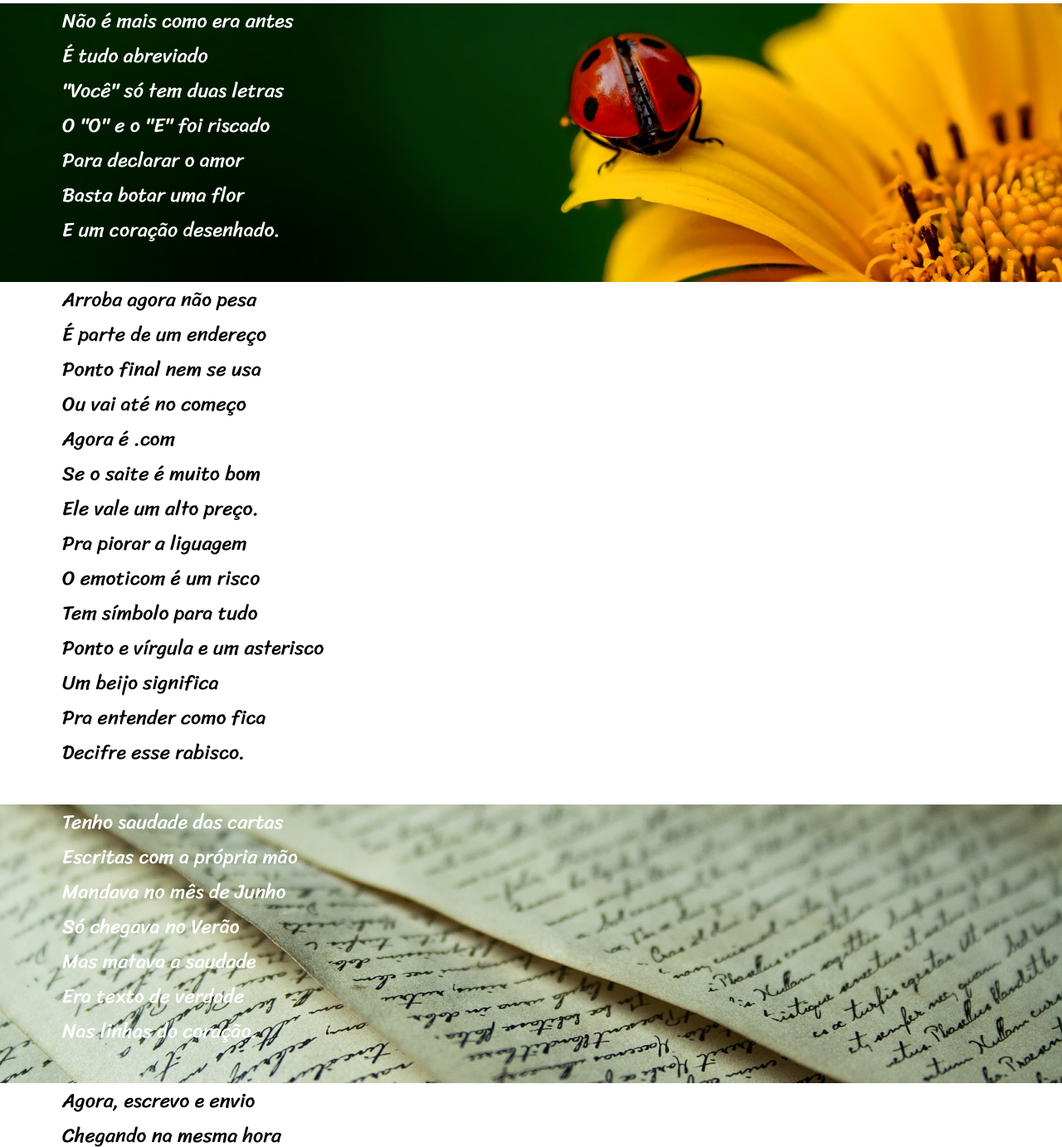
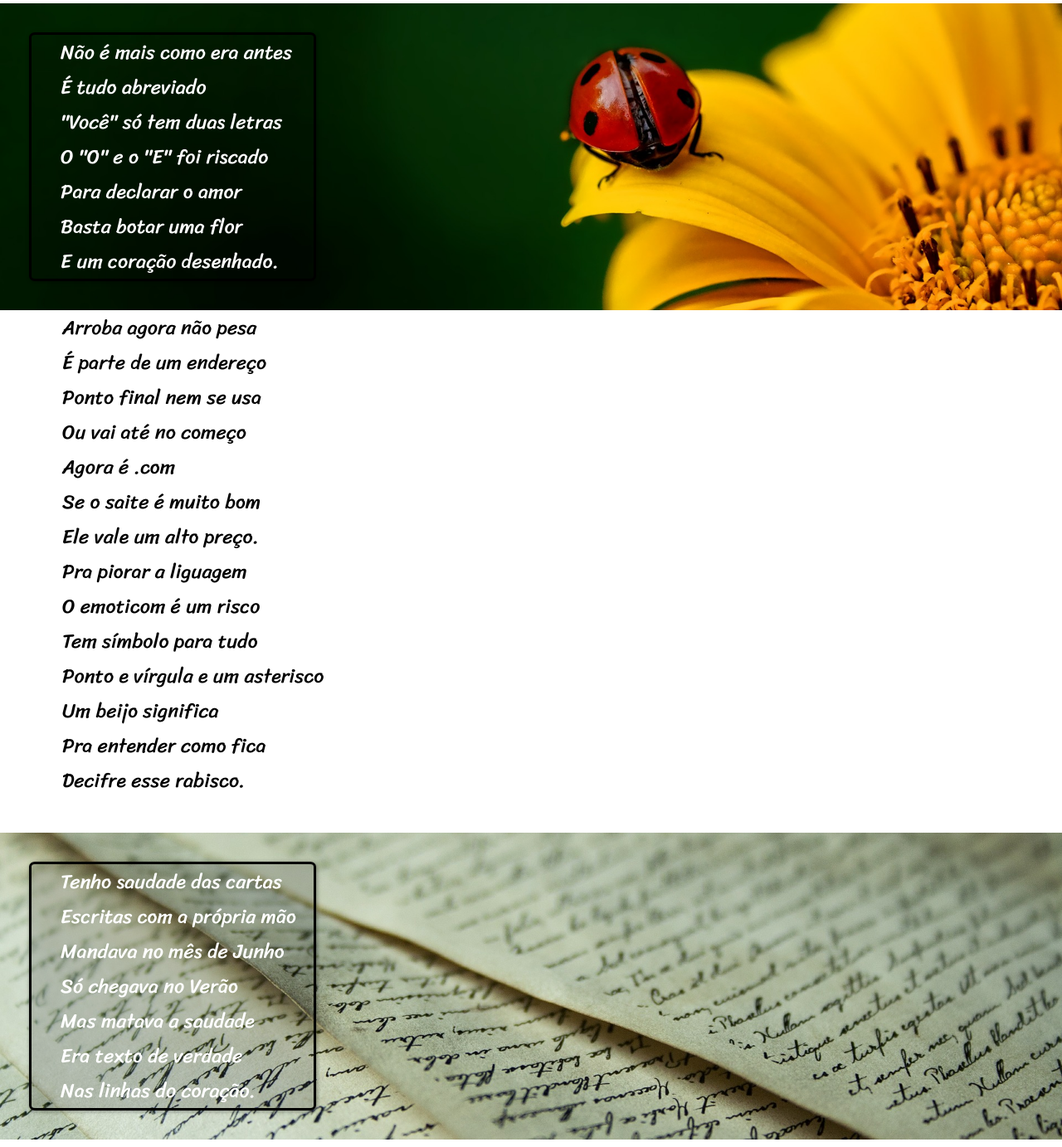
Before and after one commit to jeanalanofullstack/projeto-2-Curso-em-video-Cordel, a plain HTML site: page index.html in a window 1280 px wide. Shown: the part 500-1883 px from the top of the page at 83% size. Drawn offline with Linux system fonts and the light colour scheme.

Commit message:
Segundo dia de modificações

```diff
--- a/estilos/style.css
+++ b/estilos/style.css
@@ -31,8 +31,11 @@
     pre{
         font-size: 14px;
     }
+    div>p{
+        font-size: 16px;
+    }
     footer{
-        font-size: 14px;
+        font-size: 16px;
     }
 }
 
@@ -44,7 +47,7 @@ header{
     padding: 30px;
 }
 
-header h1{
+header>h1{
     font-size: var(--fontTamanhoTitulo);
     font-family: var(--fontTitulo);
     font-weight: 200;
@@ -59,28 +62,45 @@ header>p>a:hover{
     text-decoration: underline;
 }
 
-main pre{
+main>pre{
     font-family: var(--fontTexto);
     font-size: var(--fontTamanhoTexto);
 }
 
-.primeiroReceberFundo{
-    background: var(--backgroundimage1) center center no-repeat fixed;
-    width: 100%;
-    min-height: 250px;
+.backgroundImagem{
+    padding: 10px;
+    background-position: center center;
+    background-repeat: no-repeat;
+    background-attachment: fixed;
     background-size: cover;
+}
+
+#fundo1{
+    background-image: var(--backgroundimage1);
+}
+
+#fundo2{
+    background-image: var(--backgroundimage2);
+}
+
+.bordaTexto{
+    border: 3px solid rgb(0, 0, 0);
+    max-width: 340px;
+    margin: 25px;
+    box-shadow: 1px 1px 5px rgba(0, 0, 0, 0.407);
+    background-color: rgba(0, 0, 0, 0.157);
+    border-radius: 2%;
+}
+
+.textobackground{
+    margin-left: 35px;
+    font-family: var(--fontTexto);
+    font-size: var(--fontTamanhoTexto);
     color: white;
 }
 
-.segundoReceberFundo{
-    background: var(--backgroundimage2) center center no-repeat fixed;
-    width: 100%;
-    min-height: 250px;
-    background-size: cover;
-    color: white;
-}
 
-footer p{
+footer>p{
     background-color: black;
     color:white;
     padding: 10px;
--- a/index.html
+++ b/index.html
@@ -13,8 +13,7 @@
     <header>
         <h1>Cordel Moderno</h1>
         <p>
-            Por <a href="https://www.recantodasletras.com.br/poesias/3186743" rel="external" target="_blank">Milton
-                Duarte</a>
+            Por <a href="https://www.recantodasletras.com.br/poesias/3186743" rel="external" target="_blank">Milton Duarte</a>
         </p>
     </header>
     <main>
@@ -28,15 +27,19 @@
             Vou dizer tudo em poesia.
         </pre>
 
-        <pre class="primeiroReceberFundo">
-            Não é mais como era antes
-            É tudo abreviado
-            "Você" só tem duas letras
-            O "O" e o "E" foi riscado
-            Para declarar o amor
-            Basta botar uma flor
-            E um coração desenhado.
-        </pre>
+        <div class="backgroundImagem" id="fundo1">
+            <div class="bordaTexto">
+                <div class="textobackground">
+                    <p>Não é mais como era antes</p>
+                    <p>É tudo abreviado</p>
+                    <p>"Você" só tem duas letras</p>
+                    <p>O "O" e o "E" foi riscado</p>
+                    <p>Para declarar o amor</p>
+                    <p>Basta botar uma flor</p>
+                    <p>E um coração desenhado.</p>
+                </div>
+            </div>
+        </div>
 
         <pre>
             Arroba agora não pesa
@@ -55,15 +58,19 @@
             Decifre esse rabisco.
         </pre>
 
-        <pre class="segundoReceberFundo">
-            Tenho saudade das cartas
-            Escritas com a própria mão
-            Mandava no mês de Junho
-            Só chegava no Verão
-            Mas matava a saudade
-            Era texto de verdade
-            Nas linhas do coração.
-        </pre>
+        <div class="backgroundImagem" id="fundo2">
+            <div class="bordaTexto">
+                <div class="textobackground">
+                    <p>Tenho saudade das cartas</p>
+                    <p>Escritas com a própria mão</p>
+                    <p>Mandava no mês de Junho</p>
+                    <p>Só chegava no Verão</p>
+                    <p>Mas matava a saudade</p>
+                    <p>Era texto de verdade</p>
+                    <p>Nas linhas do coração.</p>
+                </div>
+            </div>
+        </div>
 
         <pre>
             Agora, escrevo e envio
@@ -83,7 +90,7 @@
         </pre>
     </main>
     <footer>
-        <p>Site criado por Gustavo Guanabara para o CursoemVideo</p>
+        <p>Site criado por Gustavo Guanabara para o CursoemVideo, realizado pelo aluno Jean Alano</p>
     </footer>
 </body>
 
```
